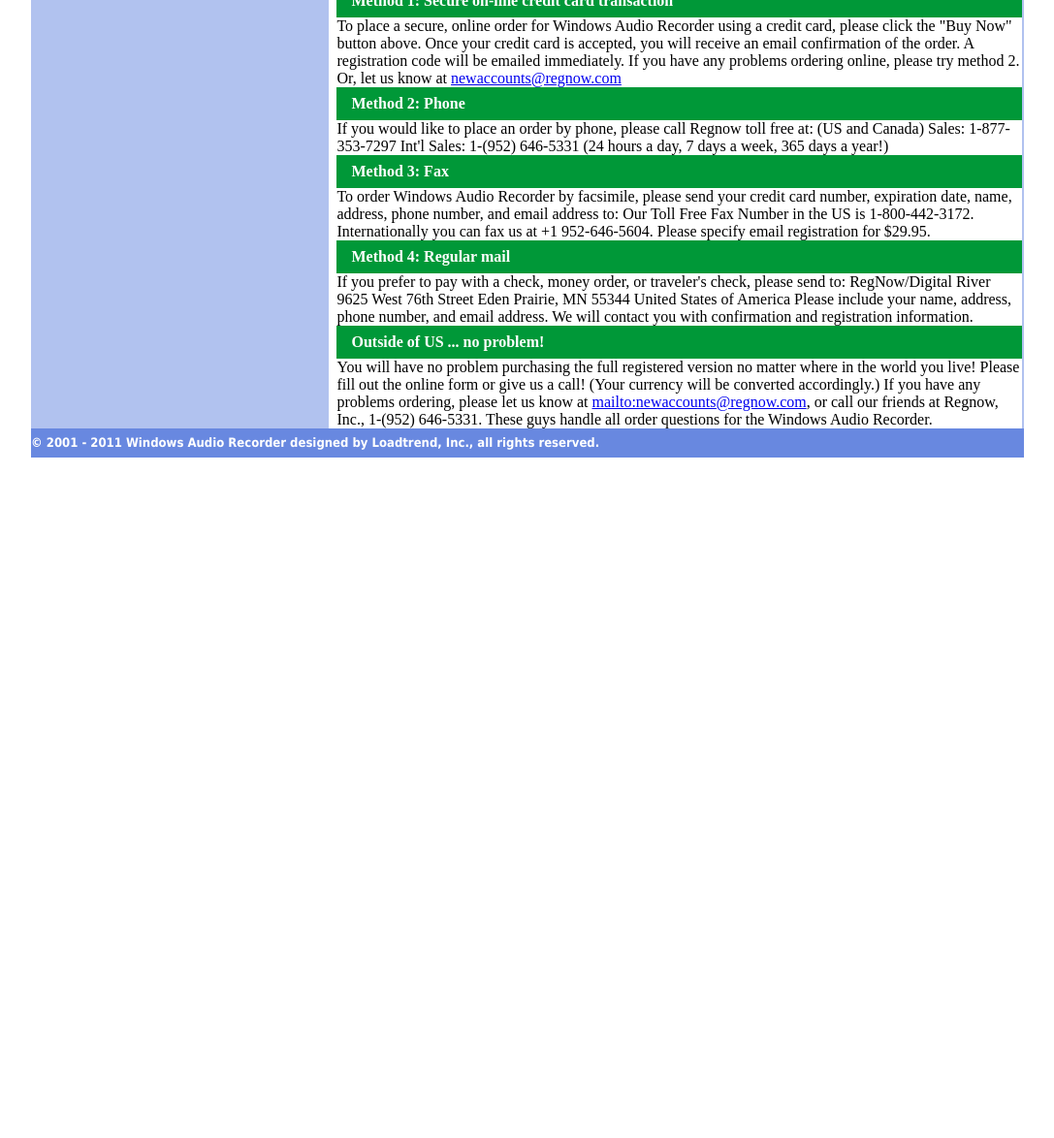
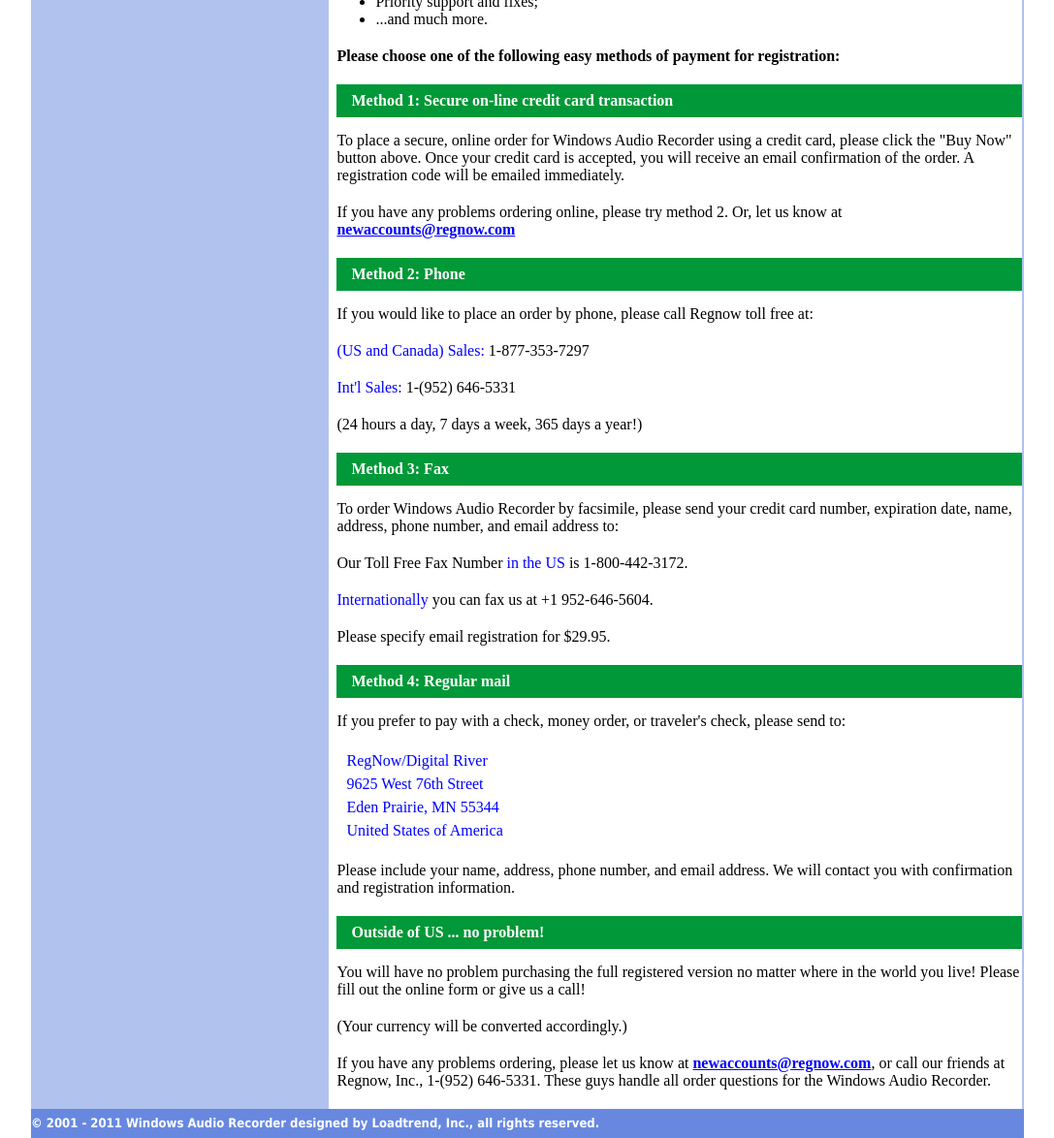
Before and after one commit to ghosertProduct/ProductProject, a plain HTML site: page loadtrend.com/soundrecorder/buynow.htm in a window 1280 px wide. Shown: the part 420-1594 px from the top of the page at 97% size, without its empty margins (96-1183 px from the left). Before the commit the page ends 892 px from the top, so only its background shows below. Drawn offline with Linux system fonts and the light colour scheme.

Commit message:
complete buynow.htm

```diff
--- a/loadtrend.com/soundrecorder/buynow.htm
+++ b/loadtrend.com/soundrecorder/buynow.htm
@@ -45,12 +45,12 @@
     			<div id="how_to_buy">
         			<div class="con_title">How to Buy</div>
 					<div>Thanks for your supporting Windows Audio Recorder :</div>
-					<div><a href="http://www.regnow.com/softsell/nph-softsell.cgi?item=20816-1"><img border="0" src="img/buynow.jpg" width="116" height="39"></a></div>
+					<div id="buynow_img"><a href="http://www.regnow.com/softsell/nph-softsell.cgi?item=20816-1"><img border="0" src="img/buynow.jpg" width="116" height="39"></a></div>
 					<div>
 						For the full version, just click above &quot;Buy Now&quot; button to make a secured online purchase! The registration fee is only $29.95.
 						Once your credit card is accepted, you will receive registration code immediately and an email confirmation of the order.
 					</div>
-					<div>Registering will give you the following benefits:</div>
+					<div class="black_text">Registering will give you the following benefits:</div>
 					<div>
 						<ul>
 							<li>Unlimited usage;</li>
@@ -60,51 +60,49 @@
 							<li>...and much more.</li>
 						</ul>
 					</div>
-					<div>Please choose one of the following easy methods of payment for registration:</div>
+					<div class="black_text">Please choose one of the following easy methods of payment for registration:</div>
     			</div>
 				<div id="method_1">
 					<div class="con_title">Method 1: Secure on-line credit card transaction</div>
 					<div>
 						To place a secure, online order for Windows Audio Recorder using a credit card, please click the &quot;Buy Now&quot; button above.
 						Once your credit card is accepted, you will receive an email confirmation of the order.  A registration code will be emailed immediately.
-						If you have any problems ordering online, please try method 2. Or, let us know at <a href="mailto:newaccounts@regnow.com">newaccounts@regnow.com</a>
+					</div>
+					<div>
+						If you have any problems ordering online, please try method 2. Or, let us know at
+						<span class="blue_text"><a href="mailto:newaccounts@regnow.com">newaccounts@regnow.com</a></span>
 					</div>
 				</div>
 				<div id="method_2">
 					<div class="con_title">Method 2: Phone</div>
-					<div>
-						If you would like to place an order by phone, please call Regnow toll free at:
-						(US and Canada) Sales: 1-877-353-7297
-						Int'l Sales: 1-(952) 646-5331
-						(24 hours a day, 7 days a week, 365 days a year!)
-					</div>
+					<div>If you would like to place an order by phone, please call Regnow toll free at:</div>
+					<div><span class="slim_blue_text">(US and Canada) Sales:</span> 1-877-353-7297</div>
+					<div><span class="slim_blue_text">Int'l Sales:</span> 1-(952) 646-5331</div>
+					<div>(24 hours a day, 7 days a week, 365 days a year!)</div>
 				</div>
 				<div id="method_3">
 					<div class="con_title">Method 3: Fax</div>
-					<div>
-						To order Windows Audio Recorder by facsimile, please send your credit card number, expiration date, name, address, phone number, and email address to:
-						Our Toll Free Fax Number in the US is 1-800-442-3172.
-						Internationally you can fax us at +1 952-646-5604.
-						Please specify email registration for $29.95.
-					</div>
+					<div>To order Windows Audio Recorder by facsimile, please send your credit card number, expiration date, name, address, phone number, and email address to:</div>
+					<div>Our Toll Free Fax Number <span class="slim_blue_text">in the US</span> is 1-800-442-3172. </div>
+					<div><span class="slim_blue_text">Internationally</span> you can fax us at +1 952-646-5604. </div>
+					<div>Please specify email registration for $29.95.</div>
 				</div>
 				<div id="method_4">
 					<div class="con_title">Method 4: Regular mail</div>
-					<div>
-						If you prefer to pay with a check, money order, or traveler's check, please send to:
-						RegNow/Digital River
-						9625 West 76th Street
-						Eden Prairie, MN 55344
-						United States of America
-						Please include your name, address, phone number, and email address. We will contact you with confirmation and registration information.
+					<div>If you prefer to pay with a check, money order, or traveler's check, please send to:</div>
+					<div id="regular_mail_adress" class="slim_blue_text">
+						<div>RegNow/Digital River</div>
+						<div>9625 West 76th Street</div>
+						<div>Eden Prairie, MN 55344</div>
+						<div>United States of America</div>
 					</div>
+					<div>Please include your name, address, phone number, and email address. We will contact you with confirmation and registration information.</div>
 				</div>
 				<div id="outside_of_us">
 					<div class="con_title">Outside of US ... no problem!</div>
-					<div>
-						You will have no problem purchasing the full registered version no matter where in the world you live! Please fill out the online form or give us a call!
-						(Your currency will be converted accordingly.)
-						If you have any problems ordering, please let us know at <a href="mailto:newaccounts@regnow.com">mailto:newaccounts@regnow.com</a>,
+					<div>You will have no problem purchasing the full registered version no matter where in the world you live! Please fill out the online form or give us a call!</div>
+					<div>(Your currency will be converted accordingly.) </div>
+					<div>If you have any problems ordering, please let us know at <span class="blue_text"><a href="mailto:newaccounts@regnow.com">newaccounts@regnow.com</a></span>,
 						or call our friends at Regnow, Inc., 1-(952) 646-5331. These guys handle all order questions for the Windows Audio Recorder.
 					</div>
 				</div>
--- a/loadtrend.com/soundrecorder/css/site.1.css
+++ b/loadtrend.com/soundrecorder/css/site.1.css
@@ -173,6 +173,10 @@ ul#horizontal_nav a:hover {
 	color: #0000ff;
 }
 
+#page #content .slim_blue_text {
+	color: #0000ff;
+}
+
 #page #content .black_text {
 	color: #000000;
 	font-weight: bold;
@@ -255,3 +259,22 @@ div#links {
 #free_trial_download div #download_local img {
 	margin-right: 30px;
 }
+
+/**
+ * Dedicated css for buynow page.
+ */
+
+#how_to_buy div {
+	margin: 15px 0 20px 0;
+}
+#how_to_buy div#buynow_img {
+	padding-left: 200px;
+}
+#method_1 div, #method_2 div, #method_3 div, #method_4 div, #outside_of_us div {
+	margin: 15px 0 20px 0;
+}
+#method_4 #regular_mail_adress div {
+	margin: 0;
+	padding-left: 10px;
+	line-height: 150%;
+}
```
